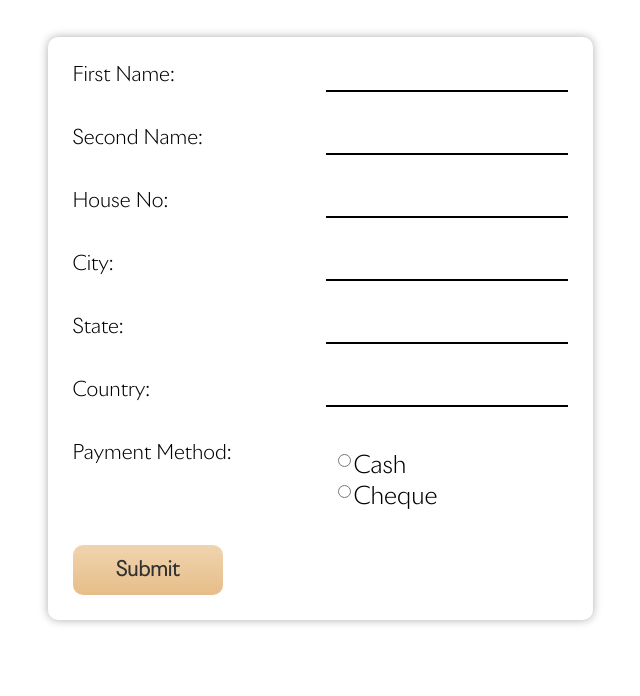
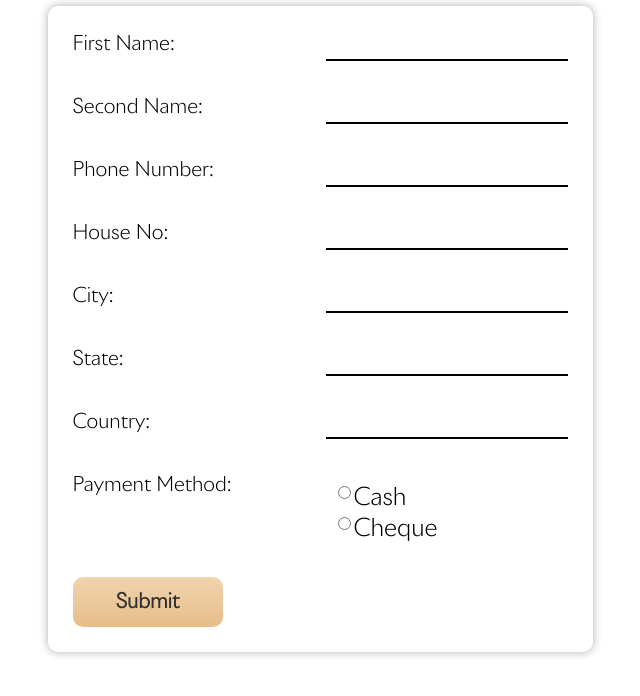
Before and after one commit to harshaithireddy/Cars-Website, a plain HTML site: page html/buy_car.html in a window 1280 px wide. Shown: the part 88-784 px from the top of the page, without its empty margins (320-960 px from the left). Drawn offline with Linux system fonts and the light colour scheme; files whose address does not match are found by name.

Commit message:
Update buy_car.html

```diff
--- a/html/buy_car.html
+++ b/html/buy_car.html
@@ -215,20 +215,23 @@
             <div class="divForm">
                 <form>
                     <label>First Name: </label>
-                    <input type="text" onchange="FirstName(event)" /><br /><br /><br />
+                    <input type="text" /><br /><br /><br />
 
                     <label>Second Name: </label>
-                    <input type="text" onchange="SecondName(event)" /><br /><br /><br />
+                    <input type="text"/><br /><br /><br />
 
-                    <label>House No:</label><input type="text" onchange="Skills(event)" /><br /><br /><br />
-                    <label>City:</label><input type="text" onchange="Skills(event)" /><br /><br /><br />
-                    <label>State:</label><input type="text" onchange="Hobbies(event)" /><br /><br /><br />
-                    <label>Country:</label><input type="text" onchange="Badges(event)" /><br /><br /><br />
+                    <label>Phone Number: </label>
+                    <input type="number"/><br /><br /><br />
+
+                    <label>House No:</label><input type="text"/><br /><br /><br />
+                    <label>City:</label><input type="text"/><br /><br /><br />
+                    <label>State:</label><input type="text"/><br /><br /><br />
+                    <label>Country:</label><input type="text"/><br /><br /><br />
 
                     <label>Payment Method:</label><br />
                     <div class="Gen">
-                        <span>Cash</span><input type="radio" name="Hcash" onclick="Gender('Cash')" /><br />
-                        <span>Cheque</span><input type="radio" name="Hcash" onclick="Gender('Cash')" />
+                        <span>Cash</span><input type="radio" name="Hcash"/><br />
+                        <span>Cheque</span><input type="radio" name="Hcash"/>
                     </div>
                     <br /><br /><br /><br />
                     <div class="button1" onclick="onBuy()"><b>Submit</b></div>
```
